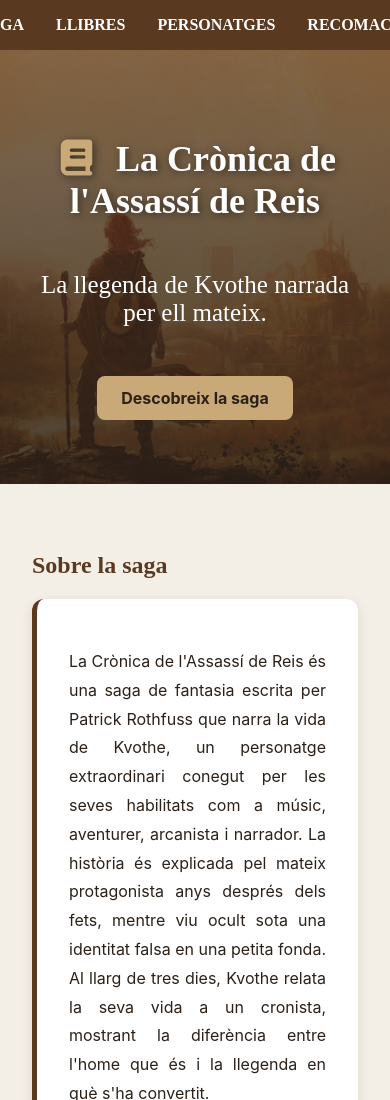
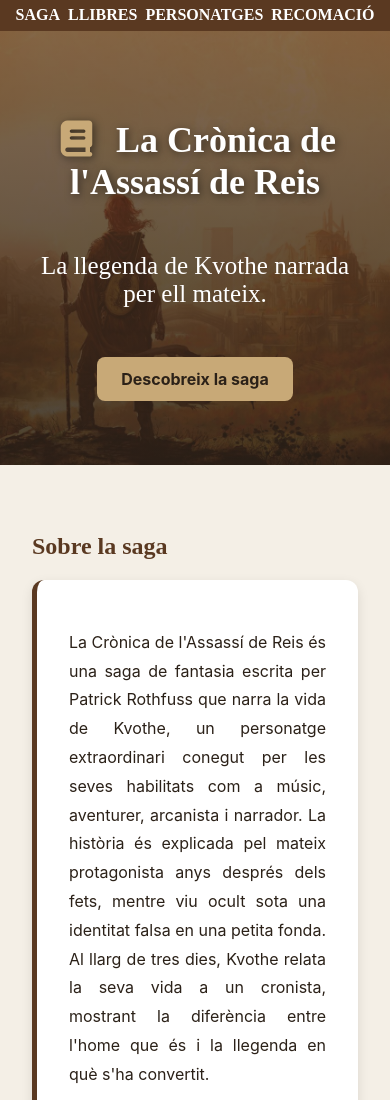
Before and after one commit to dfornonso/cronica-assassi-reis, a website built with Parcel: page src/index.html in a window 390 px wide. Shown: the top 1100 px of the page. Built offline with nearby package versions, Linux system fonts and the light colour scheme; a small style sheet from the web is missing.

Commit message:
Arreglat menu per a movils

```diff
--- a/src/assets/styles/layouts/_navigation.scss
+++ b/src/assets/styles/layouts/_navigation.scss
@@ -27,3 +27,14 @@
     color: variables.$secondary-color;
   }
 }
+
+@media (max-width: 768px) {
+  .nav__list {
+    gap: 0.5rem;
+    padding: 0.4rem;
+  }
+
+  .nav a {
+    font-size: 1rem;
+  }
+}
```
